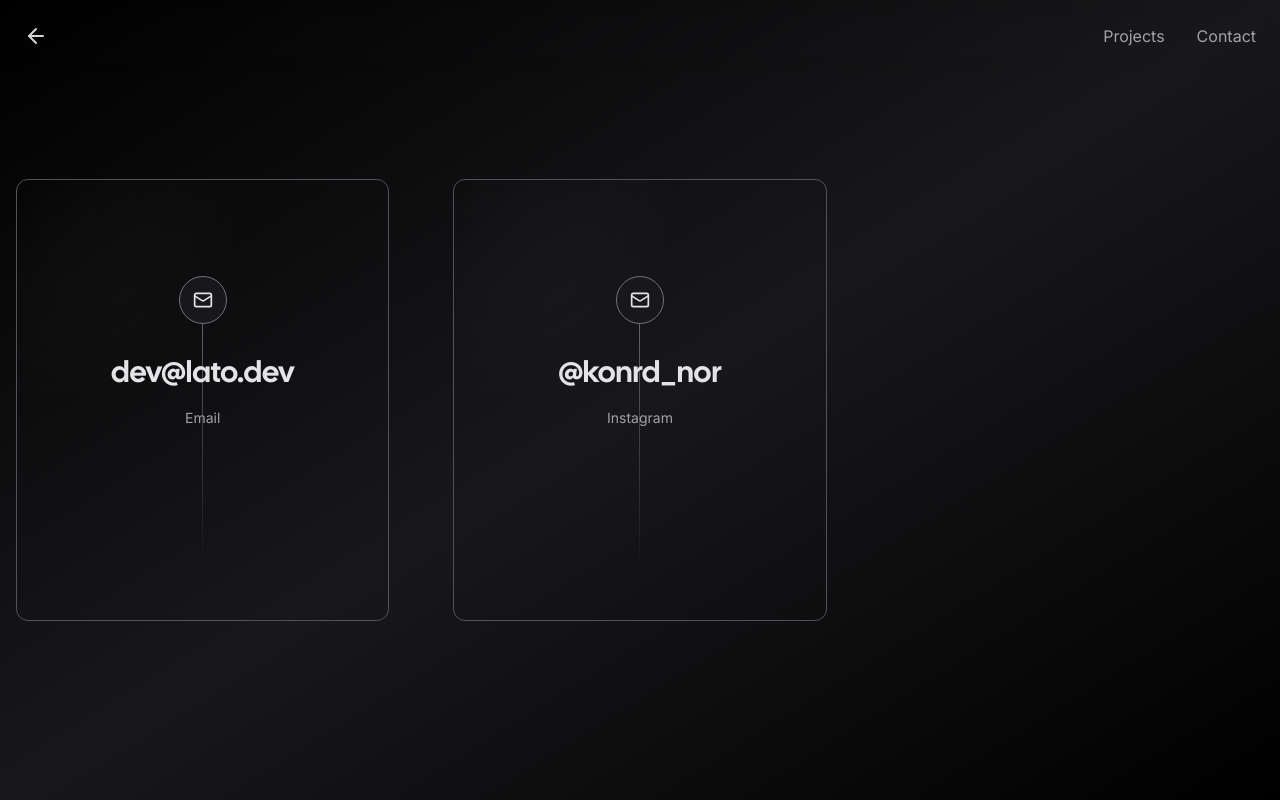
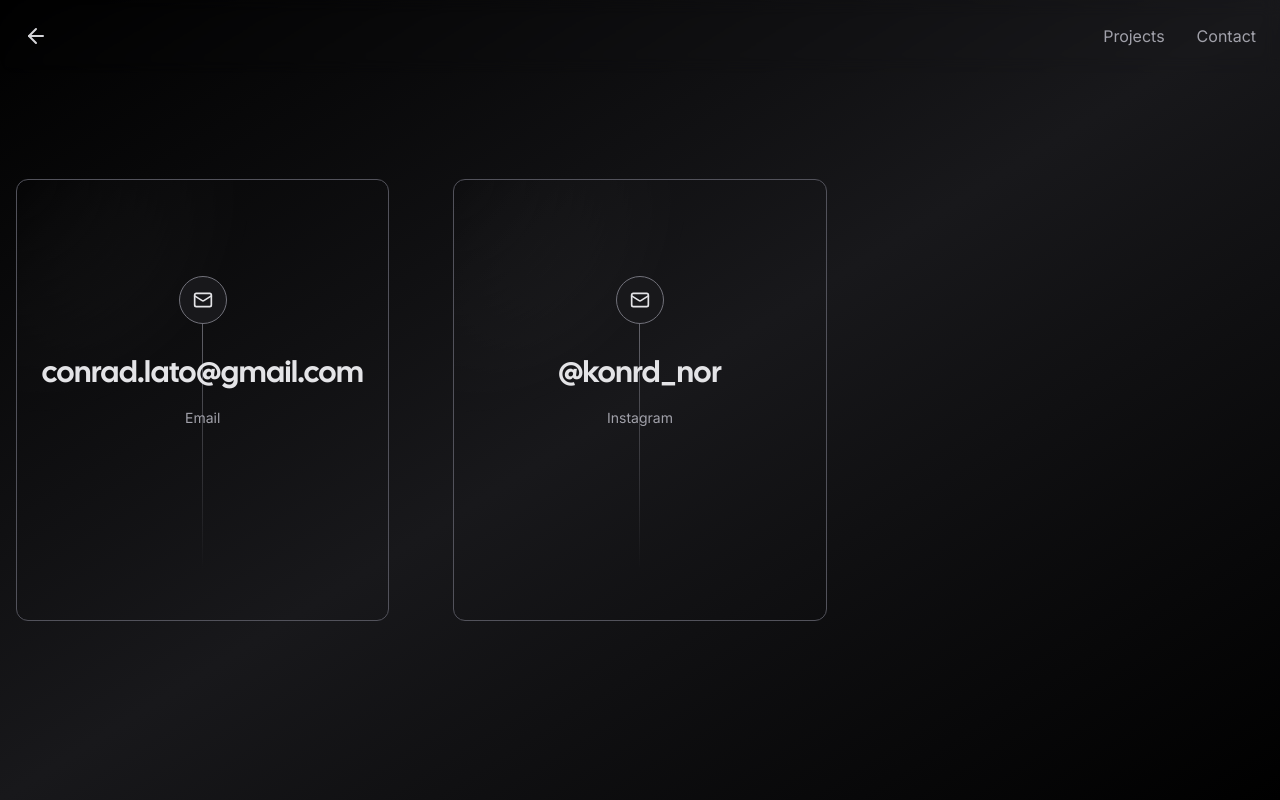
Before and after one commit to nklato/LatoDev, a Next.js app: page /contact in a window 1280 px wide. Built offline with nearby package versions, Linux system fonts and the light colour scheme; no server answers; what tailwindcss-debug-screens would draw is missing.

Commit message:
Update page.tsx

```diff
--- a/app/contact/page.tsx
+++ b/app/contact/page.tsx
@@ -13,9 +13,9 @@ const socials = [
 	// },
 	{
 		icon: <Mail size={20} />,
-		href: "mailto:dev@lato.dev",
+		href: "mailto:conrad.lato@gmail.com",
 		label: "Email",
-		handle: "dev@lato.dev",
+		handle: "conrad.lato@gmail.com",
 	},
 	{
 		icon: <Mail size={20} />,
```
